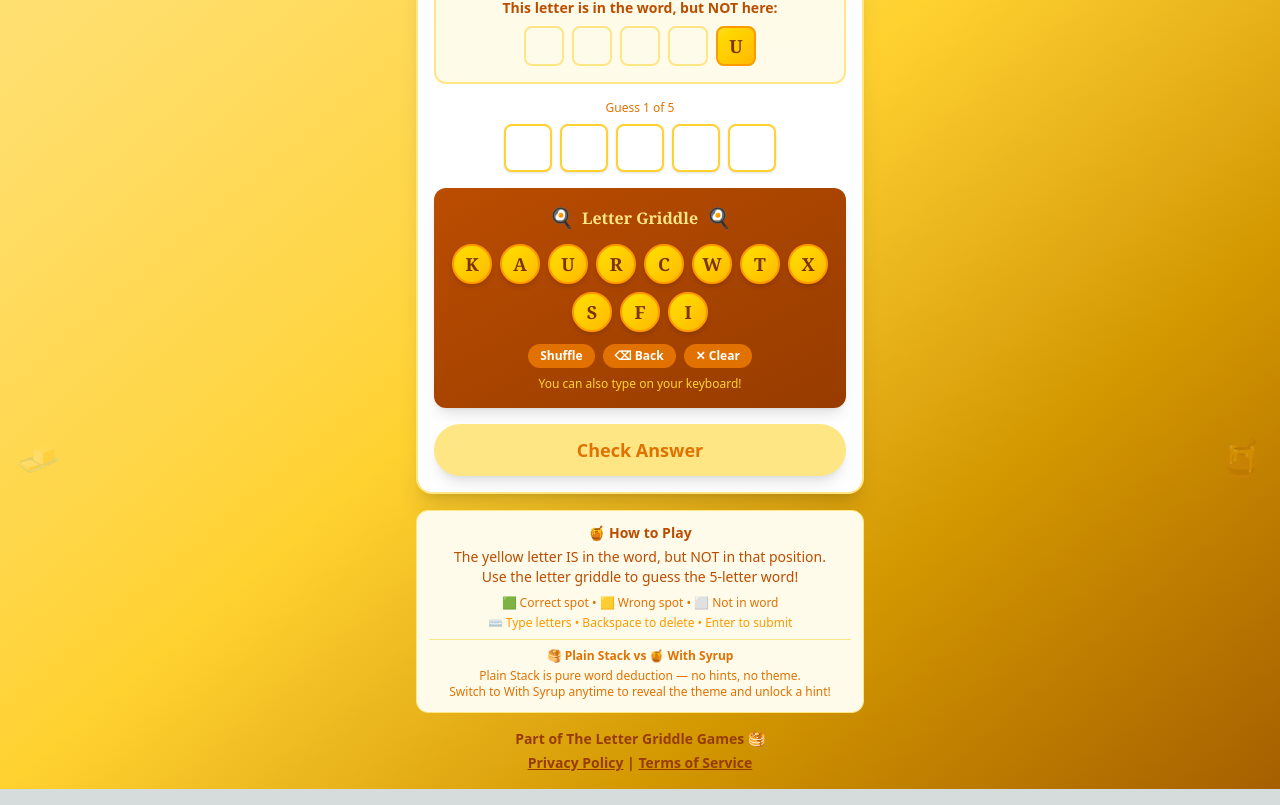
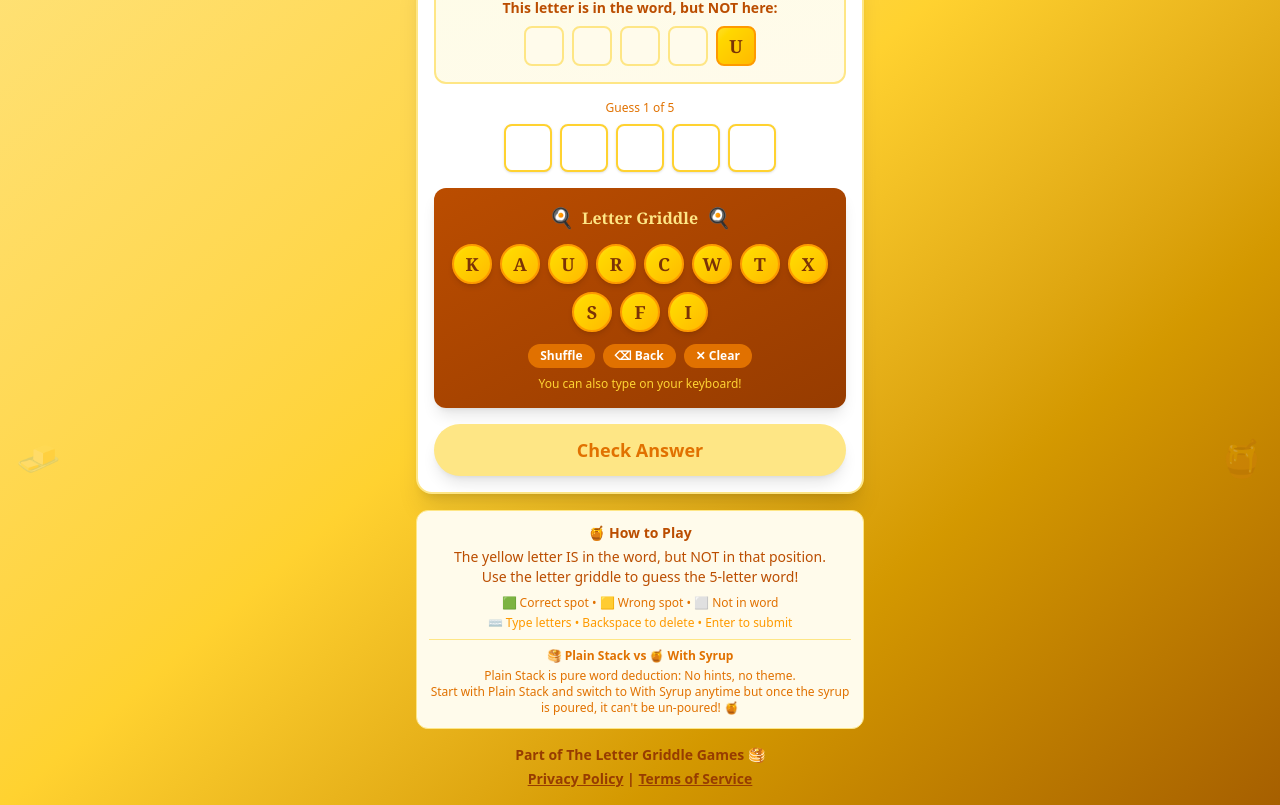
Before and after one commit to lauriegriddle/griddle-game, a Next.js app: page /mini in a window 1280 px wide. Shown: the part 306-1111 px from the top of the page. Built offline with nearby package versions, Linux system fonts and the light colour scheme.

Commit message:
One-way syrup toggle and updated instructions for Letter Griddle Mini

```diff
--- a/app/mini/page.js
+++ b/app/mini/page.js
@@ -649,8 +649,8 @@ const copyToClipboard = async (text) => {
   </p>
   <div className="mt-2 pt-2 border-t border-amber-200 text-xs text-amber-600">
     <p className="font-semibold mb-1">🥞 Plain Stack vs 🍯 With Syrup</p>
-    <p>Plain Stack is pure word deduction — no hints, no theme.</p>
-    <p>Switch to With Syrup anytime to reveal the theme and unlock a hint!</p>
+    <p>Plain Stack is pure word deduction:  No hints, no theme.</p>
+<p>Start with Plain Stack and switch to With Syrup anytime but once the syrup is poured, it can't be un-poured! 🍯</p>
   </div>
 </div>
 
@@ -720,10 +720,10 @@ const copyToClipboard = async (text) => {
         </p>
         <div className="text-amber-700 text-sm space-y-2">
           <p>
-            <span className="font-bold">Plain Stack</span> — pure word deduction. No theme, no hints. Just you and the letters!
+            <span className="font-bold">Plain Stack</span> is pure word deduction. No theme, no hints. Just you and the letters!
           </p>
           <p>
-            <span className="font-bold">With Syrup</span> — reveals today's theme and unlocks a hint if you need a nudge in the right direction.
+            <span className="font-bold">With Syrup</span> reveals today's theme and unlocks a hint if you need a nudge in the right direction.
           </p>
           <p className="text-amber-500 text-xs">
             Start with Plain Stack and switch to With Syrup anytime, but once the syrup is poured, it can't be un-poured! 🍯
```
